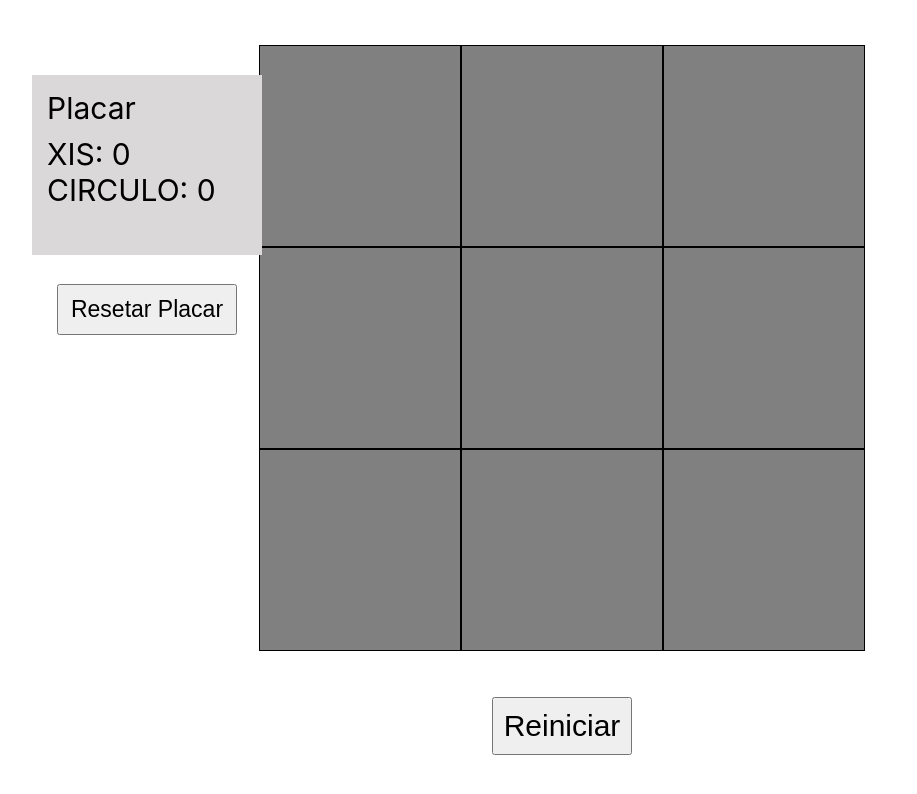
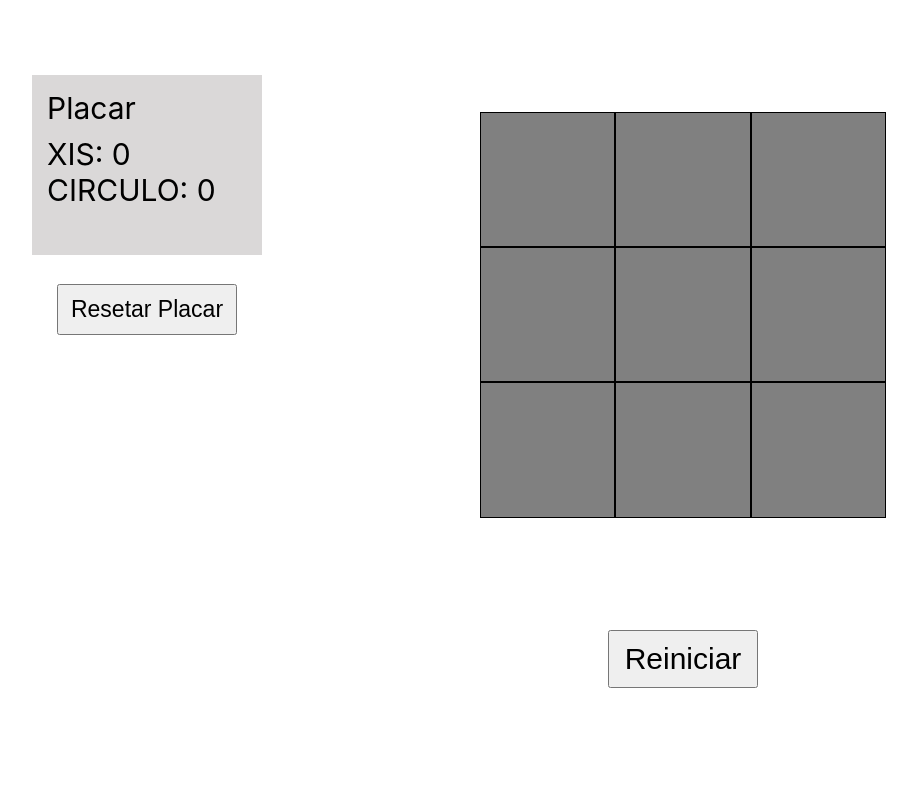
Before and after one commit to lucas4325/Jogo-da-velha, a React (Create React App) app: page / in a window 1280 px wide. Shown: the top 794 px of the page, without its empty margins (78-995 px from the left). Built offline with nearby package versions, Linux system fonts and the light colour scheme.

Commit message:
responsividade do principal, linhas e quadrados

```diff
--- a/src/App.css
+++ b/src/App.css
@@ -1,11 +1,27 @@
 .App {
   width: 100%;
   height: 100%;
+ display: flex;
+}
 
+.flexGrow-0 {
+  flex-grow: 0;
+}
+
+.flexGrow-1 {
+  flex-grow: 1;
+}
+
+.flexGrow-2 {
+  flex-grow: 2;
+}
+
+.flexGrow-3 {
+  flex-grow: 3;
 }
 
 #alinhar{
-  width: 100%;
+  width: 606px;
   height: 100%;
   display: flex;
   flex-direction: column;
@@ -14,16 +30,20 @@
 }
 
 #principal {
-  width: 606px;
-  height: 606px;
+  width: 406px;
+  height: 406px;
   background-color: rgb(214, 214, 214);
+}
+
+.linha {
   display: flex;
-  flex-wrap: wrap;
+  width: 100%;
+  height: 33.3%;
 }
 
 .quadrados {
-  width: 200px;
-  height: 200px;
+  width: 33.3%;
+  /* height: 200px; */
   background-color: gray;
   border: 1px solid black;
   display: flex;
@@ -36,27 +56,28 @@
 }
 
 button {
+  width: 150px;
   font-size: 30px;
   padding: 10px;
 }
 
 .circulo {
-  width: 100px;
-  height: 100px;
+  width: 55%;
+  height: 55%;
   border: 3px solid black;
   border-radius: 50%;
 }
 
 .xis {
-  width: 100px;
-  height: 100px;
+  width: 59%;
+  height: 59%;
   display: flex;
   justify-content: center;
   align-items: center;
 }
 
 .barraX{
-  width: 120px;
+  width: 5%;
   border: 2px solid black;
   position: absolute;
 }
@@ -72,7 +93,6 @@ button {
 #placar {
   width: 250px;
   height: 300px;
-  position: absolute;
   margin-top: 50px;
   margin-left: 100px;
   display: flex;
--- a/src/App.tsx
+++ b/src/App.tsx
@@ -61,6 +61,7 @@ function App() {
 
   return (
     <div className="App" ref={(ref) => divRef.current = ref}>
+      <div className='flexGrow-1'>
         <div id='placar'>
           <div id='placar1'>
             Placar
@@ -71,25 +72,30 @@ function App() {
           </div>
           <button onClick={()=>{setPlacar({xis:0, circulo: 0})}}>Resetar Placar</button>
         </div>
+      </div>
 
+
+      <div className='flexGrow-2'>
         <div id='alinhar'>
           <div id='principal'>
             {
               lista.map((e,i):any=>{
-              return e.map((E,I)=>{
+                return (
+                  <div key={`${i}`} id={`${i}`} className='linha'>
+                    {e.map((E,I)=>{
                       return (
                         <Quadrado key={`${i}:${I}`} id={`${i}:${I}`} clicked={(event:any)=>{clicked(event.id)}} nextPlayer={jogada} render={(player:any)=> <Player player={E}/> } />
-                  // <div key={`${i}:${I}`} id={`${i}:${I}`} onClick={(event)=>{clicked(event.currentTarget)}} className='quadrados' >
-                  //   { E === 1 ? <Xis/> : E === 4 ? <Circulo/> : undefined }
-                  // </div>
                       )
-              })
+                    })}
+                  </div>
+                )
               })
             }
           </div>
           <button onClick={resetar}>Reiniciar</button>
         </div>
       </div>
+    </div>
   );
 }
 
```
Lines whose indentation alone changed are shown as unchanged.
